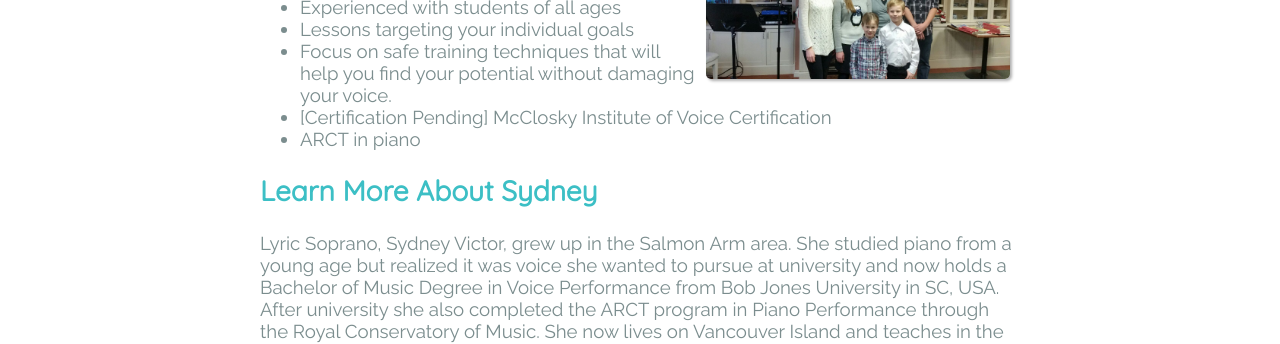
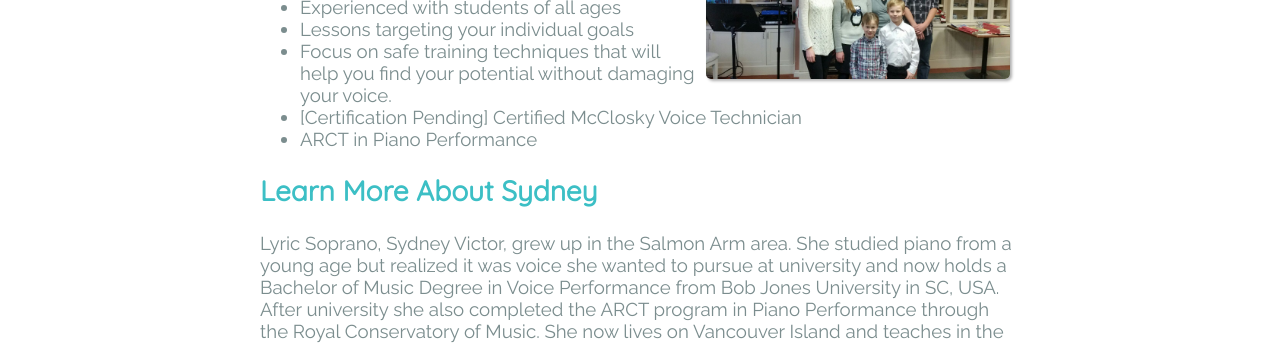
Before and after one commit to sydneyvictor/sydneyvictor.github.com, a Jekyll site: the page built from index.md, in a window 1280 px wide. Shown: the part 1031-1375 px from the top of the page. Built offline with Jekyll 4.4.1, drawn with Linux system fonts in a browser that asks for light colours.

Commit message:
Update index.md

```diff
--- a/index.md
+++ b/index.md
@@ -16,8 +16,8 @@ With more than 4 years of experience as a professional music teacher, Sydney Vic
  * Experienced with students of all ages
  * Lessons targeting your individual goals
  * Focus on safe training techniques that will help you find your potential without damaging your voice.
- * [Certification Pending] McClosky Institute of Voice Certification
- * ARCT in piano
+ * [Certification Pending] Certified McClosky Voice Technician
+ * ARCT in Piano Performance
 
 ## Learn More About Sydney
 
```
